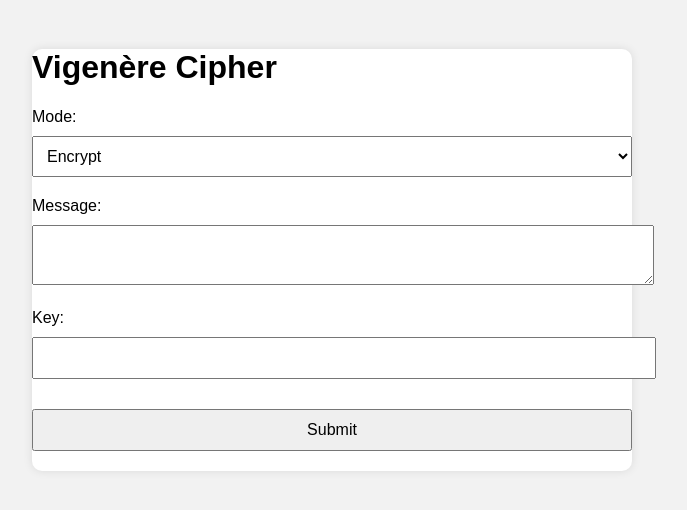
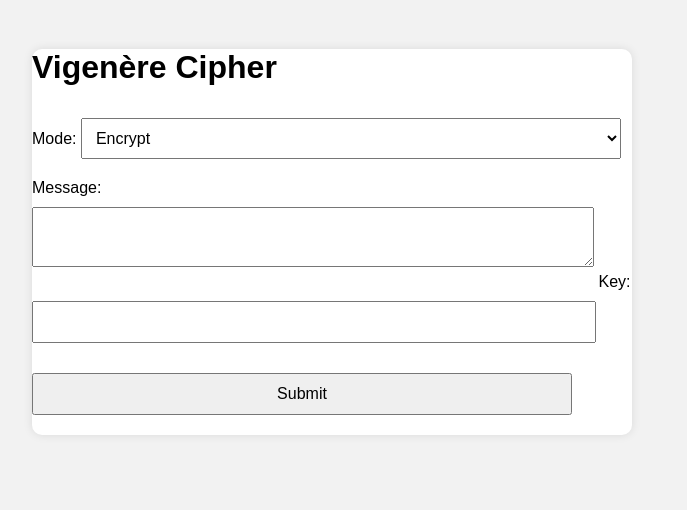
Before and after one commit to Finitetrash/python, a Flask app: page / in a window 1280 px wide. Shown: the top 510 px of the page, without its empty margins (308-995 px from the left). Run offline with Flask 3, Linux system fonts and the light colour scheme.

Commit message:
updating styles

```diff
--- a/static/style.css
+++ b/static/style.css
@@ -13,11 +13,16 @@ body {
 }
 
 textarea, input, select, button {
-    width: 100%;
+    width: 90%;
     margin-top: 10px;
     margin-bottom: 20px;
+    margin: left 20px;;
+    margin: right 20px;;
     padding: 10px;
     font-size: 1rem;
+}
+.label {
+    text-align: justify;
 }
 
 .result {
--- a/templates/index.html
+++ b/templates/index.html
@@ -18,7 +18,7 @@
             <label>Message:</label>
             <textarea name="message" required></textarea>
 
-            <label>Key:</label>
+            <label class="label">Key:</label>
             <input type="text" name="key" required>
 
             <button type="submit">Submit</button>
```
